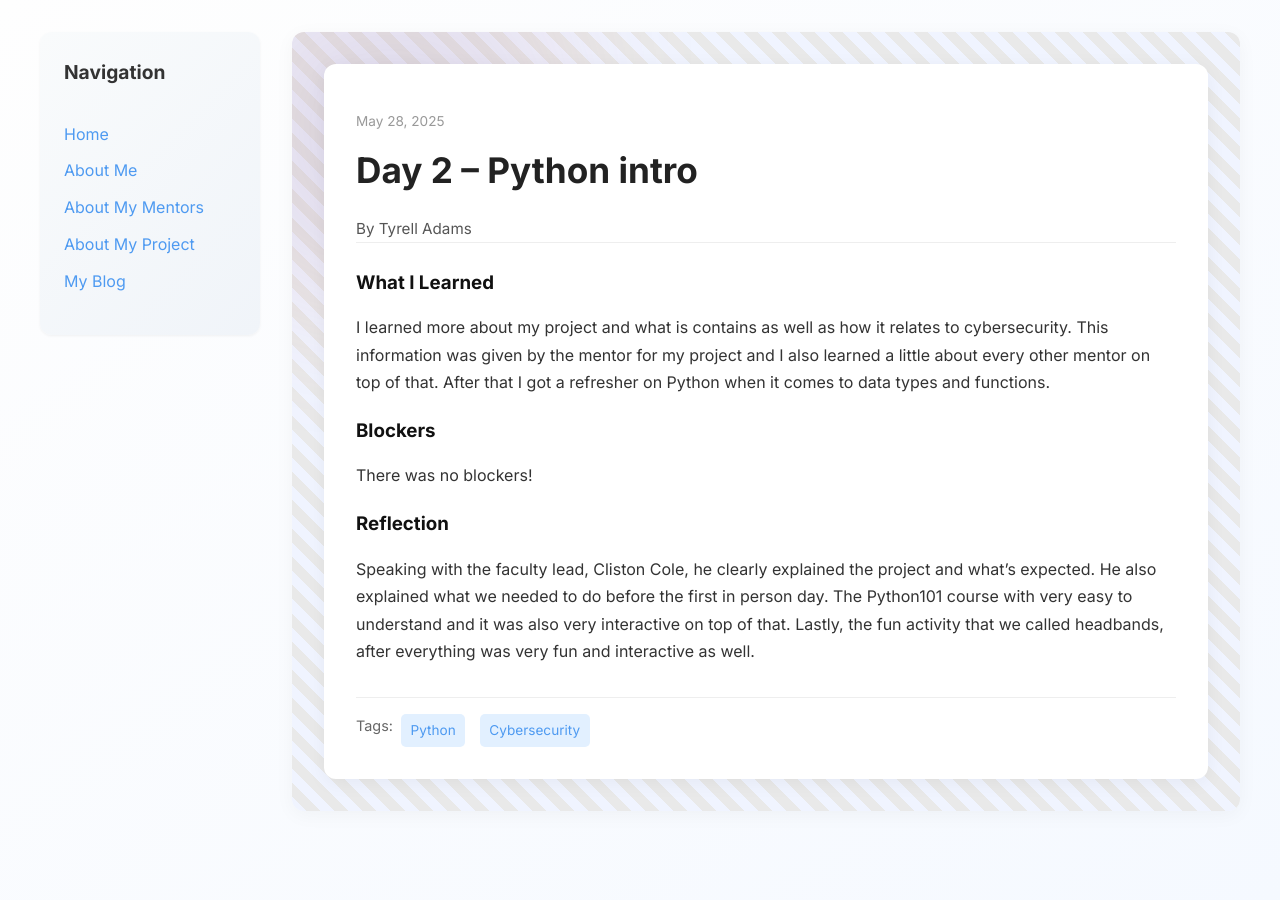
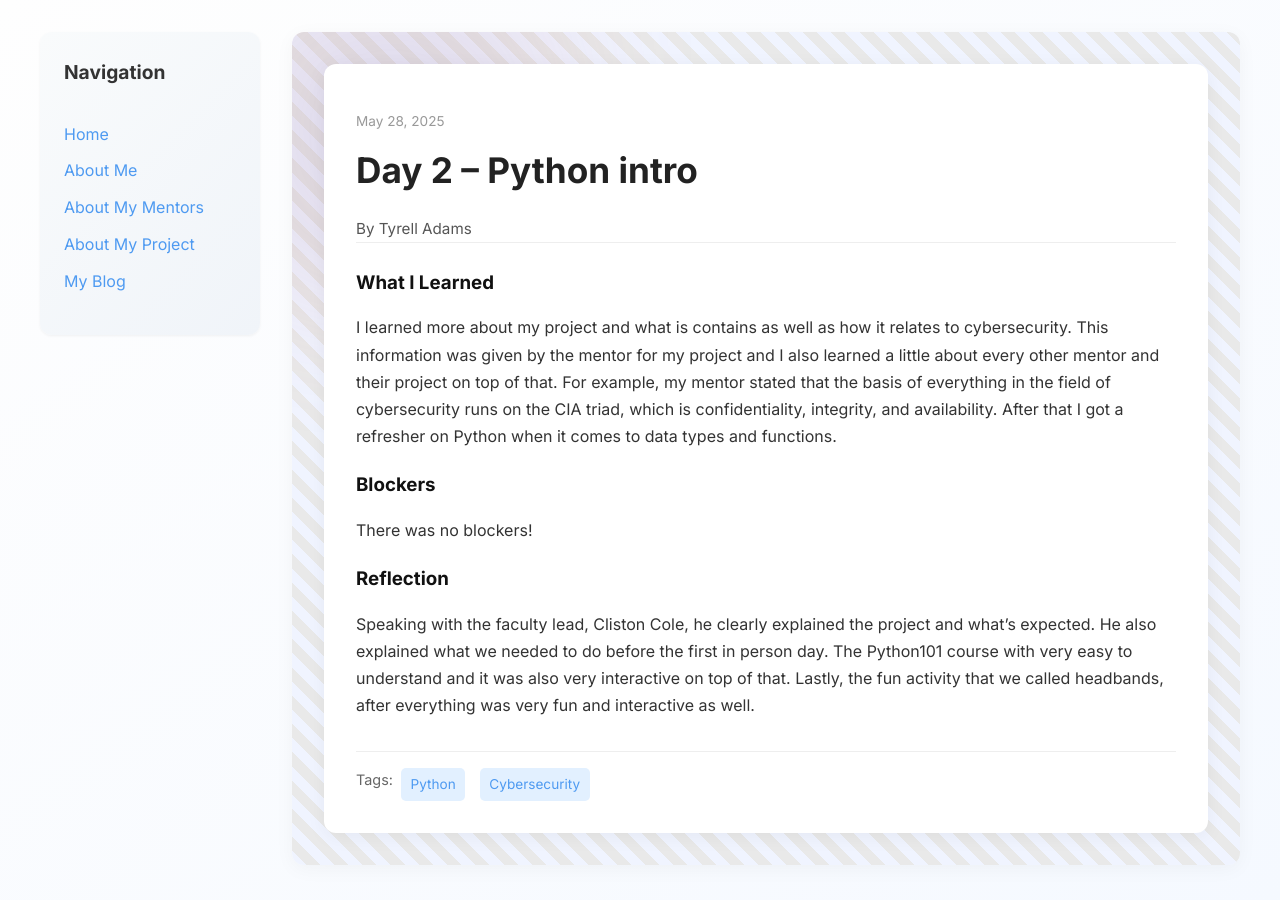
Before and after one commit to Tyrell-Adams/Tyrell-Adams.github.io, a Jekyll site: the page built from _posts/2025-05-28-day-2.md, in a window 1280 px wide. Built offline with Jekyll 4.4.1, drawn with Linux system fonts in a browser that asks for light colours.

Commit message:
Update 2025-05-28-day-2.md

```diff
--- a/_posts/2025-05-28-day-2.md
+++ b/_posts/2025-05-28-day-2.md
@@ -7,7 +7,7 @@ permalink: /day2.html
 tags: ["Python", "Cybersecurity"]
 
 what_i_learned: |
-  I learned more about my project and what is contains as well as how it relates to cybersecurity. This information was given by the mentor for my project and I also learned a little about every other mentor on top of that. After that I got a refresher on Python when it comes to data types and functions.
+  I learned more about my project and what is contains as well as how it relates to cybersecurity. This information was given by the mentor for my project and I also learned a little about every other mentor and their project on top of that. For example, my mentor stated that the basis of everything in the field of cybersecurity runs on the CIA triad, which is confidentiality, integrity, and availability. After that I got a refresher on Python when it comes to data types and functions.
 
 
 
```
